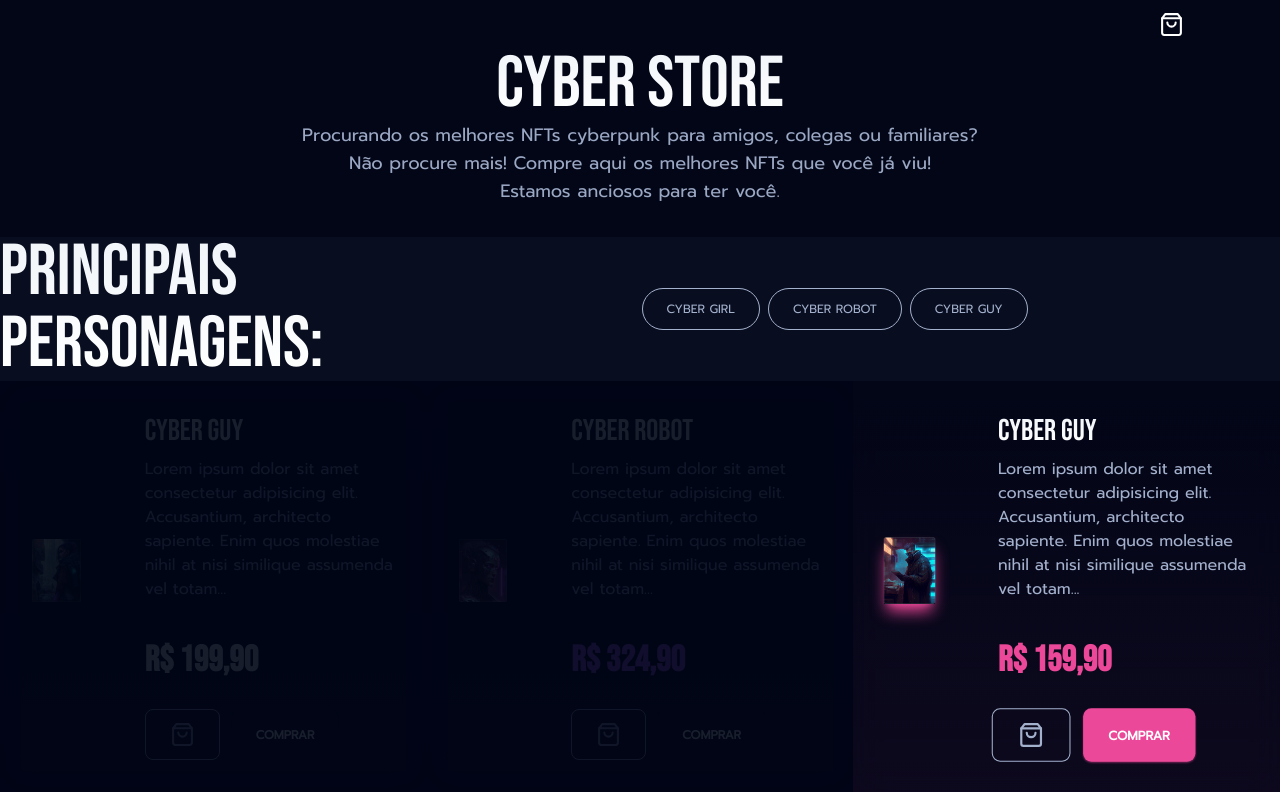
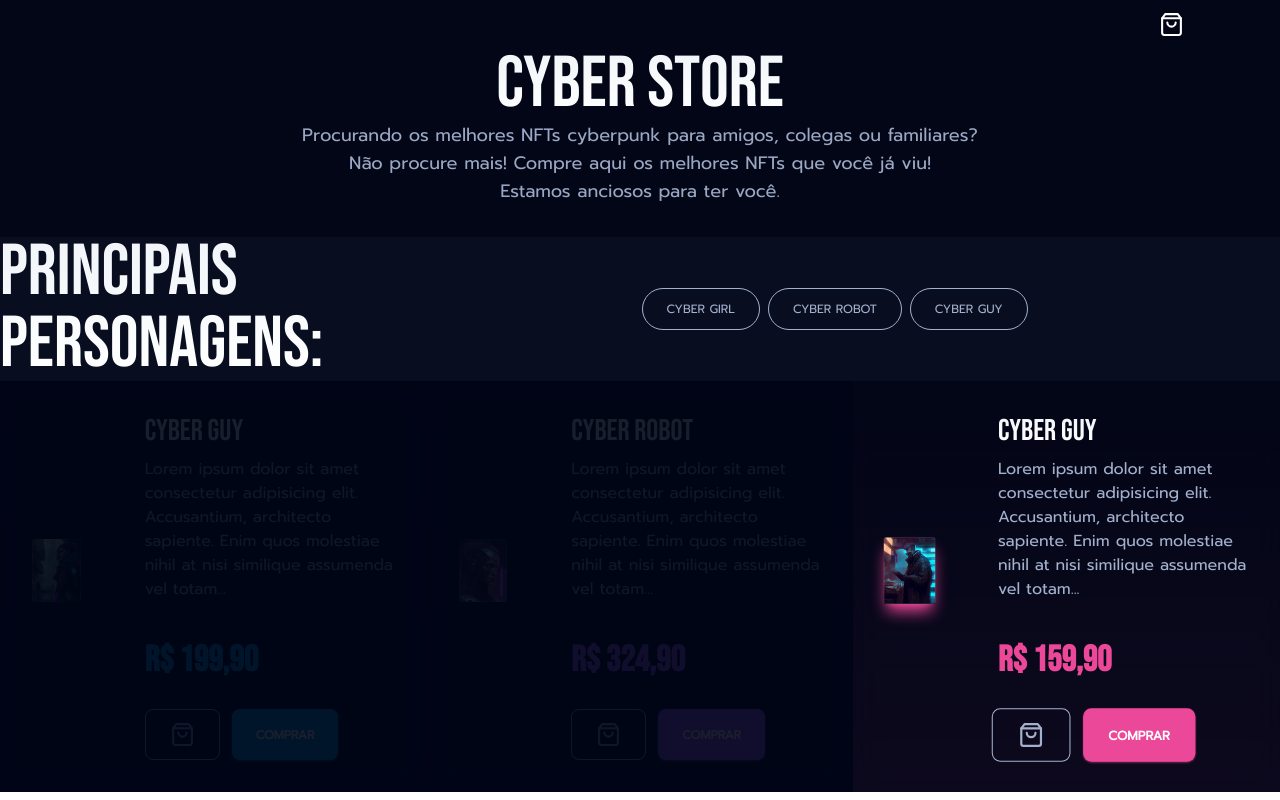
Before and after one commit to allandiegoasilva/tg-laboratory, a Next.js app: page / in a window 1280 px wide. Built offline with nearby package versions, Linux system fonts and the light colour scheme.

Commit message:
adjust design

```diff
--- a/src/components/Card.tsx
+++ b/src/components/Card.tsx
@@ -47,14 +47,28 @@ export default function Card({ image, color, description, price, title, selected
   const btnShadowColor = "shadow-" + color + '-500/50';
   const textPriceColor = 'text-' +color+'-500';
 
-  const colors = {
+  const colors : any = {
     pink: {
       linerBg: 'to-pink-500/5',
       shadow: 'shadow-pink-500',
       btnBgColor: 'bg-pink-500',
       btnShadowColor: 'shadow-pink-500/50',
       textPriceColor: 'text-pink-500'
-    }
+    },
+    purple: {
+      linerBg: 'to-purple-500/5',
+      shadow: 'shadow-purple-500',
+      btnBgColor: 'bg-purple-500',
+      btnShadowColor: 'shadow-purple-500/50',
+      textPriceColor: 'text-purple-500'
+    },
+    sky: {
+      linerBg: 'to-sky-500/5',
+      shadow: 'shadow-sky-500',
+      btnBgColor: 'bg-sky-500',
+      btnShadowColor: 'shadow-sky-500/50',
+      textPriceColor: 'text-sky-500'
+    },
   }
 
   return (
@@ -79,7 +93,7 @@ export default function Card({ image, color, description, price, title, selected
         h-full
         relative
         from-slate-950
-        ${colors['pink'].linerBg}
+        ${colors[color].linerBg}
 
         items-center px-8 pb-8
        ${ selected ? 'opacity-100' : 'opacity-10'}
@@ -126,7 +140,7 @@ export default function Card({ image, color, description, price, title, selected
                   <p className='max-w-sm text-secondary  font-medium font-prompt mb-10'>
                   Lorem ipsum dolor sit amet consectetur adipisicing elit. Accusantium, architecto sapiente. Enim quos molestiae nihil at nisi similique assumenda vel totam...
                 </p>
-                <span className={`font-extrabold text-4xl font-satisfy ${textPriceColor}`}>
+                <span className={`font-extrabold text-4xl font-satisfy ${colors[color].textPriceColor}`}>
                   R$ {price.toLocaleString('pt-br', { minimumFractionDigits: 2 })}
                 </span>
                </div>
@@ -170,12 +184,12 @@ export default function Card({ image, color, description, price, title, selected
                       text-xs
                       font-prompt
                       uppercase
-                      ${ btnBgColor}
+                      ${ colors[color].btnBgColor}
 
                       text-white
                       shadow-sm
 
-                     ${btnShadowColor}
+                     ${colors[color].btnShadowColor}
                       font-semibold
                       transition
                       ease-in-out
```
